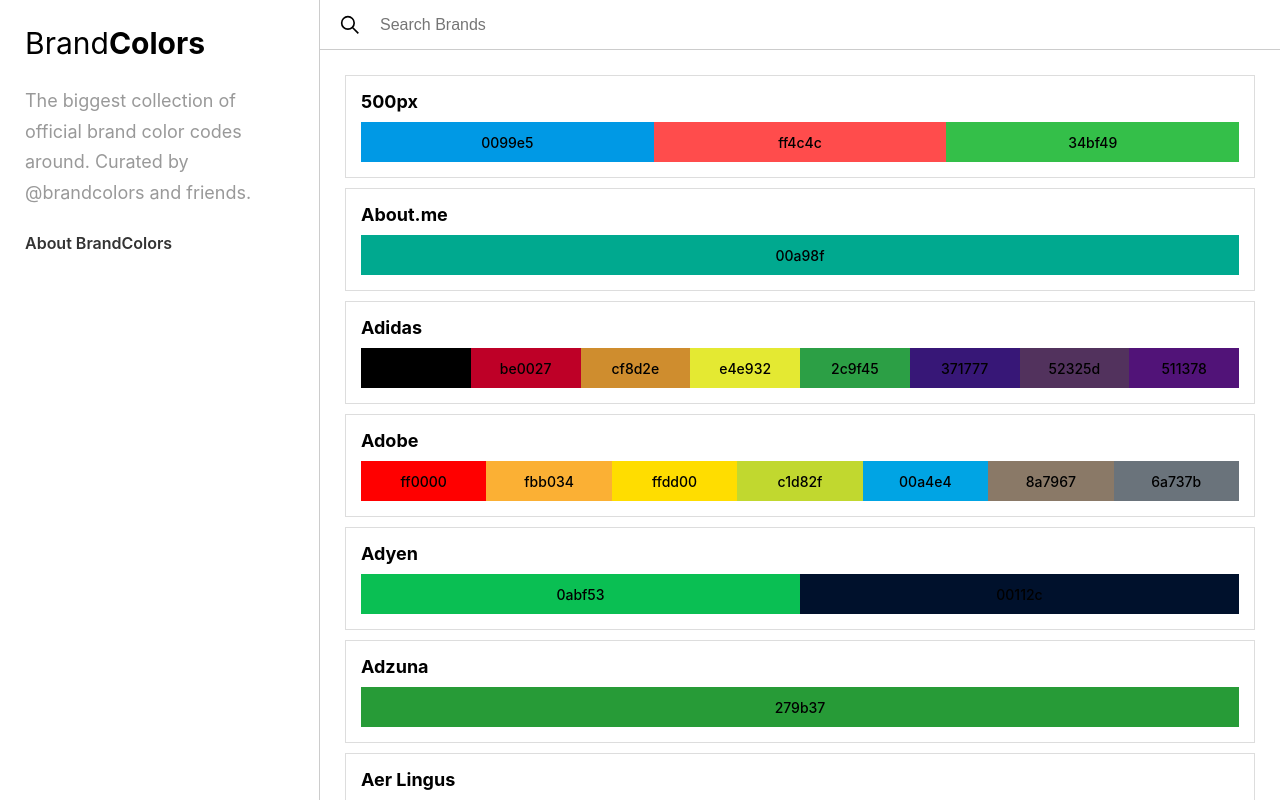
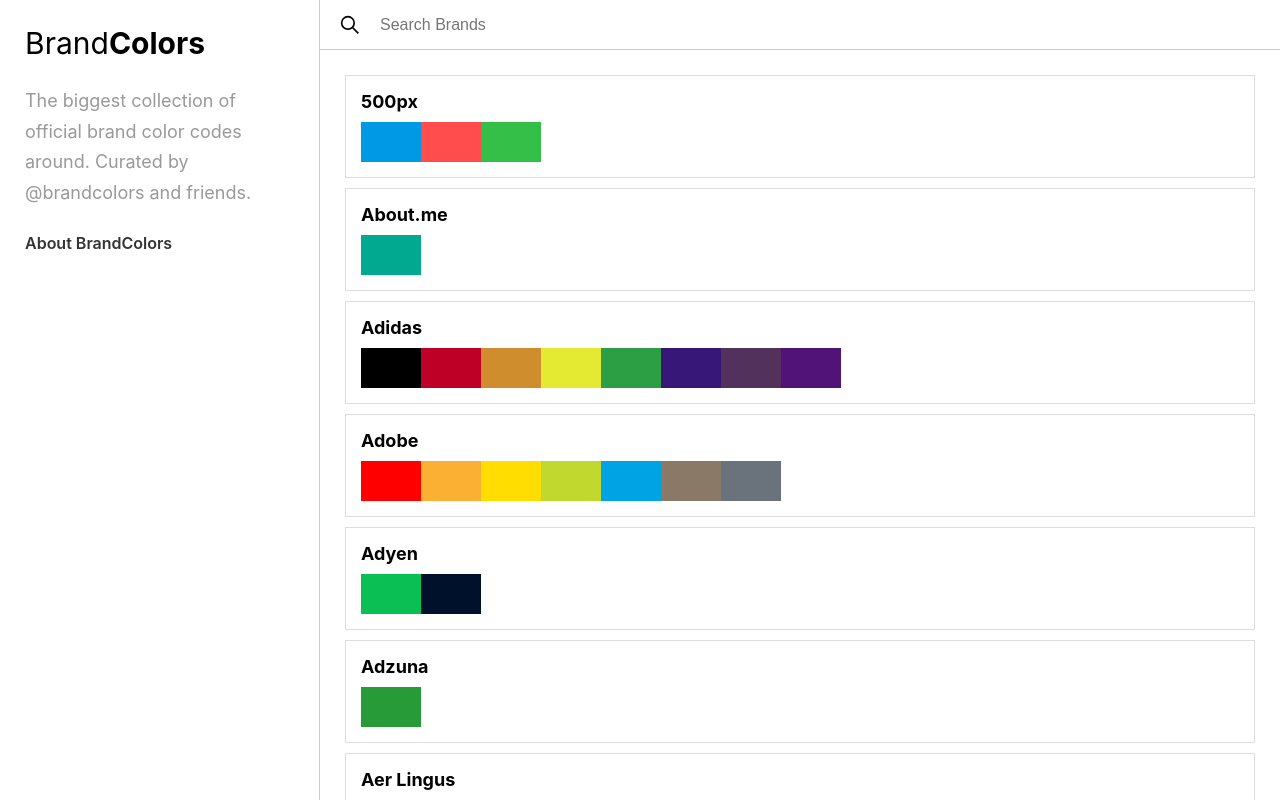
Before and after one commit to seyityahya/react_brand_colors, a React (Create React App) app: page / in a window 1280 px wide. Built offline with nearby package versions, Linux system fonts and the light colour scheme.

Commit message:
selected işlemi

```diff
--- a/src/App.js
+++ b/src/App.js
@@ -1,12 +1,31 @@
 import "./App.css";
+import { useState } from "react";
+import MainContext from "./MainContext";
 import Content from "./components/Content";
 import Sidebar from "./components/Sidebar";
+import BrandsData from "./brands.json";
 
 function App() {
+  const brandsArray = [];
+  Object.keys(BrandsData).map((key) => {
+    brandsArray.push(BrandsData[key]);
+  });
+
+  const [brands] = useState(brandsArray);
+  const [selectedBrands, setSelectedBrands] = useState([]);
+
+  const data = {
+    brands,
+    selectedBrands,
+    setSelectedBrands,
+  };
+
   return (
     <>
-      <Sidebar />
-      <Content />
+      <MainContext.Provider value={data}>
+        <Sidebar />
+        <Content />
+      </MainContext.Provider>
     </>
   );
 }
--- /dev/null
+++ b/src/MainContext.js
@@ -0,0 +1,5 @@
+import { createContext } from "react";
+
+const MainContext = createContext();
+
+export default MainContext;
--- a/src/components/Brand.js
+++ b/src/components/Brand.js
@@ -1,12 +1,35 @@
-import React from "react";
+import React, { useContext } from "react";
+import { getContrastYIQ } from "../helper";
+import MainContext from "../MainContext";
 
 function Brand({ brand }) {
+  const { selectedBrands, setSelectedBrands } = useContext(MainContext);
+
+  const toggleSelected = () => {
+    if (selectedBrands.includes(brand.slug)) {
+      setSelectedBrands(selectedBrands.filter((slug) => slug !== brand.slug));
+    } else {
+      setSelectedBrands([...selectedBrands, brand.slug]);
+    }
+  };
+
   return (
-    <div className="brand">
-      <h5>{brand.title}</h5>
+    <div
+      className={`brand ${
+        selectedBrands.includes(brand.slug) ? "selected" : ""
+      }`}
+    >
+      <h5 onClick={toggleSelected}>{brand.title}</h5>
       <div className="brand-colors">
         {brand.colors.map((color) => (
-          <span style={{ "--bgColor": `#${color}` }}>{color}</span>
+          <span
+            style={{
+              "--bgColor": `#${color}`,
+              "--textColor": `${getContrastYIQ(color)}`,
+            }}
+          >
+            {color}
+          </span>
         ))}
       </div>
     </div>
--- a/src/components/Content.js
+++ b/src/components/Content.js
@@ -1,15 +1,10 @@
-import React, { useState } from "react";
 import Search from "./Search";
-import BrandsData from "../brands.json";
 import Brand from "./Brand";
+import MainContext from "../MainContext";
+import { useContext } from "react";
 
 function Content() {
-  const brandsArray = [];
-  Object.keys(BrandsData).map((key) => {
-    brandsArray.push(BrandsData[key]);
-  });
-
-  const [brands] = useState(brandsArray);
+  const { brands } = useContext(MainContext);
 
   return (
     <main className="content">
--- /dev/null
+++ b/src/helper.js
@@ -0,0 +1,9 @@
+const getContrastYIQ = (hexcolor) => {
+  var r = parseInt(hexcolor.substr(0, 2), 16);
+  var g = parseInt(hexcolor.substr(2, 2), 16);
+  var b = parseInt(hexcolor.substr(4, 2), 16);
+  var yiq = (r * 299 + g * 587 + b * 114) / 1000;
+  return yiq >= 128 ? "black" : "white";
+};
+
+export { getContrastYIQ };
--- a/src/index.scss
+++ b/src/index.scss
@@ -107,21 +107,27 @@
       background: #fff;
       padding: 15px;
       margin-bottom: 10px;
+      &.selected {
+        border-color: red;
+      }
       h5 {
         font-size: 18px;
         margin-bottom: 10px;
+        cursor: pointer;
       }
       &-colors {
         display: flex;
         span {
           background: var(--bgColor);
-          flex: 1;
           height: 40px;
           display: flex;
           align-items: center;
           justify-content: center;
           font-size: 14px;
           font-weight: 500;
+          color: var(--textColor);
+          text-indent: -9999px;
+          width: 60px;
         }
       }
     }
```
